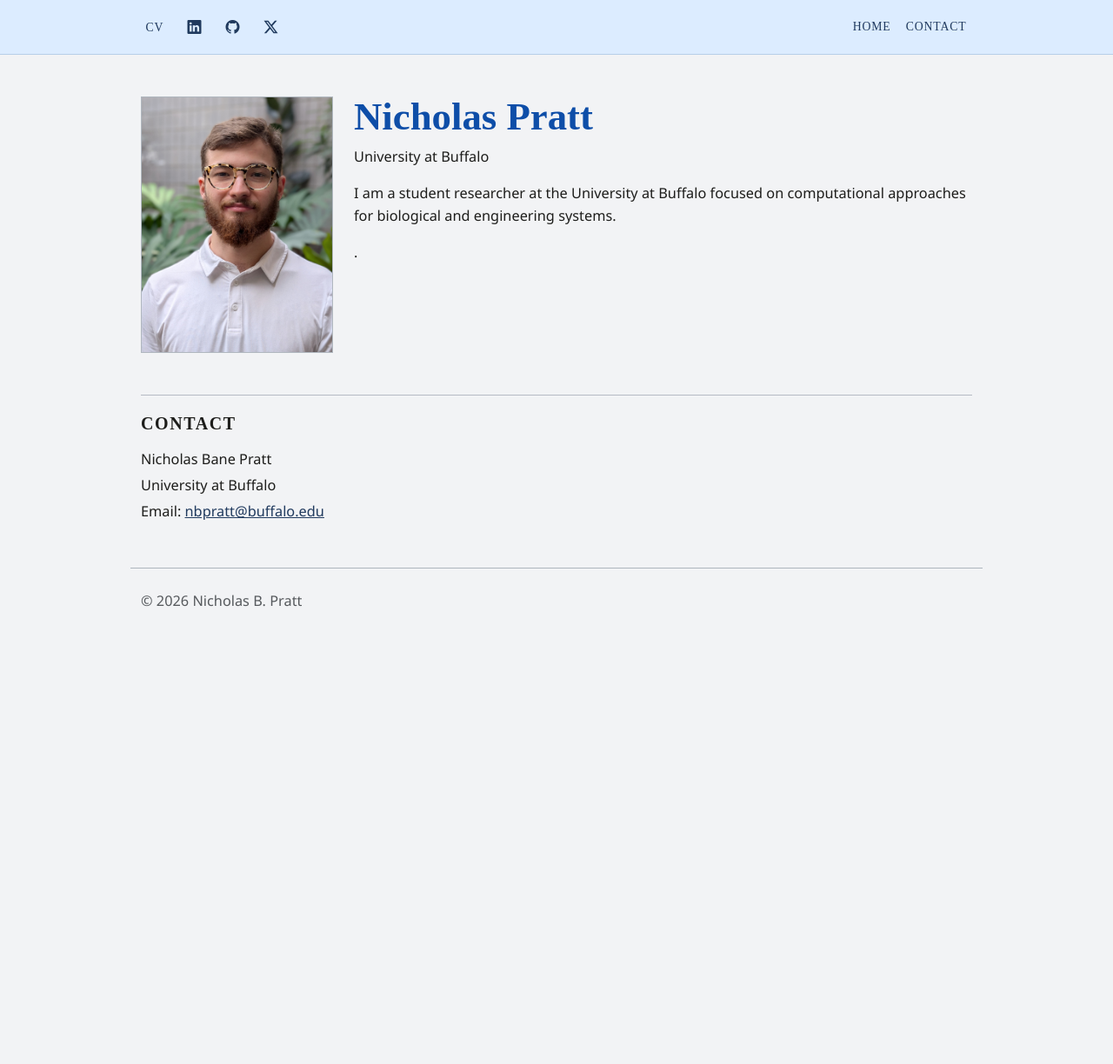
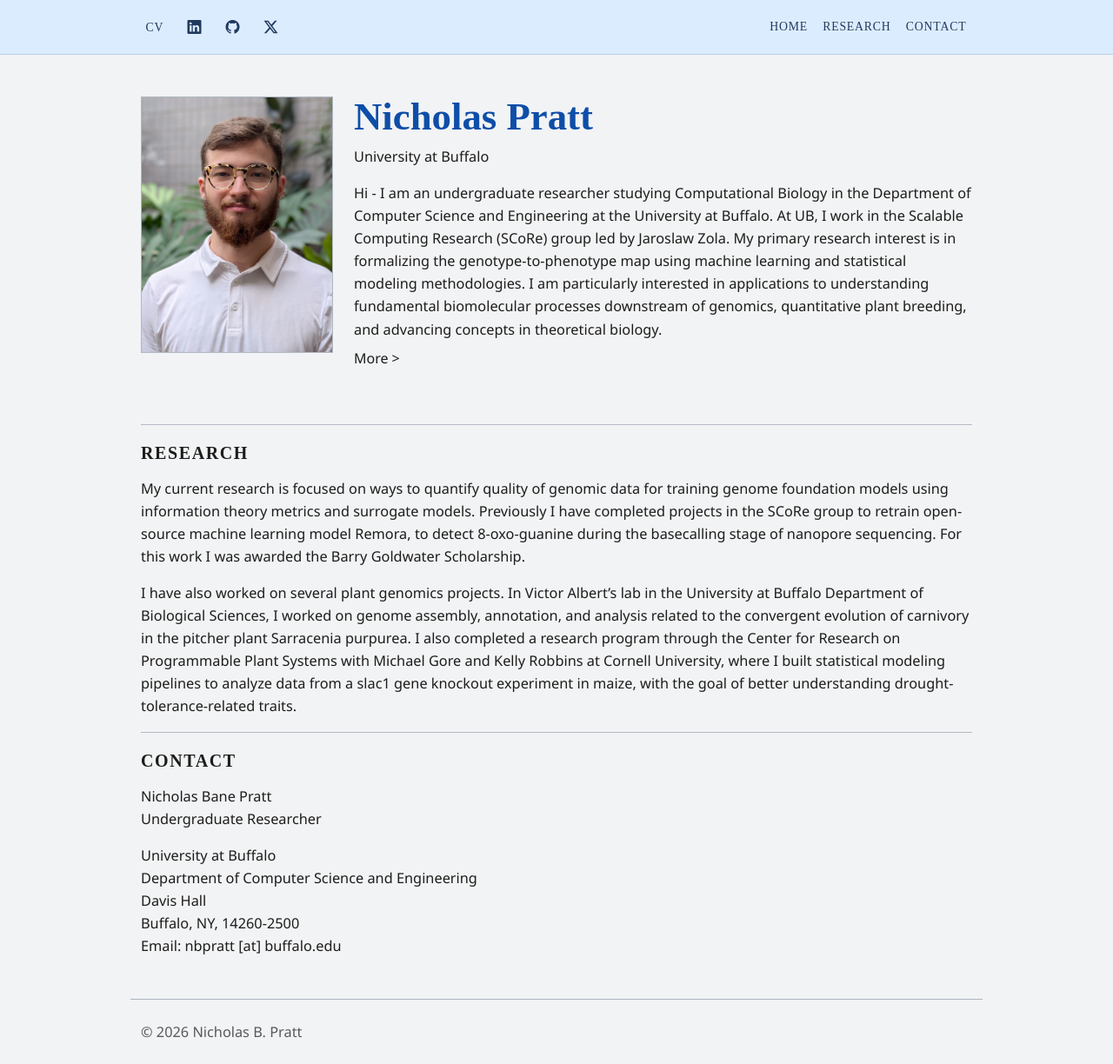
Before and after one commit to pratt-83/nicholasbpratt, a Jekyll site: the page built from index.md, in a window 1280 px wide and 1224 px high. Shown: the whole window at 87% size. Built offline with Jekyll 4.4.1, drawn with Linux system fonts in a browser that asks for light colours.

Commit message:
Edits to web
edit layout and add information

```diff
--- a/_data/profile.yml
+++ b/_data/profile.yml
@@ -3,13 +3,18 @@ main_name: Nicholas Pratt
 contact_name: Nicholas Bane Pratt
 role: Undergraduate Researcher
 institution: University at Buffalo
-email: nbpratt@buffalo.edu
+department: Department of Computer Science and Engineering
+address_line1: Davis Hall
+address_line2: Buffalo, NY, 14260-2500
+email: nbpratt [at] buffalo.edu
 image: /Nicholas_Pratt_Original.jpg
 image_alt: Nicholas B. Pratt
 
 navigation:
   - label: Home
     href: "#home"
+  - label: Research
+    href: "#research"
   - label: Contact
     href: "#contact"
 
@@ -24,5 +29,9 @@ social_links:
     href: https://x.com/nicholasbpratt
 
 about:
-  - I am a student researcher at the University at Buffalo focused on computational approaches for biological and engineering systems.
-  - .
+  - Hi - I am an undergraduate researcher studying Computational Biology in the Department of Computer Science and Engineering at the University at Buffalo. At UB, I work in the Scalable Computing Research (SCoRe) group led by Jaroslaw Zola. My primary research interest is in formalizing the genotype-to-phenotype map using machine learning and statistical modeling methodologies. I am particularly interested in applications to understanding fundamental biomolecular processes downstream of genomics, quantitative plant breeding, and advancing concepts in theoretical biology.
+  - Outside of my professional life I love to be outdoors gardening, in my garden I grow mostly perennial fruits like currents and elderberries. I also lead an effort to restore a former dump site near my house to its native habitat by propagating and planting native species. I love to hike where my goal is to reach the highest point of all 50 states, as of March 2026, my standing is 10/50. I also interested in Central and Eastern European history and current geopolitics which I study both as a hobby and at university where I studied abroad in Czechia as a U.S. Department of Defense Gilman Scholar.
+
+research:
+  - My current research is focused on ways to quantify quality of genomic data for training genome foundation models using information theory metrics and surrogate models. Previously I have completed projects in the SCoRe group to retrain open-source machine learning model Remora, to detect 8-oxo-guanine during the basecalling stage of nanopore sequencing. For this work I was awarded the Barry Goldwater Scholarship.
+  - I have also worked on several plant genomics projects. In Victor Albert’s lab in the University at Buffalo Department of Biological Sciences, I worked on genome assembly, annotation, and analysis related to the convergent evolution of carnivory in the pitcher plant Sarracenia purpurea. I also completed a research program through the Center for Research on Programmable Plant Systems with Michael Gore and Kelly Robbins at Cornell University, where I built statistical modeling pipelines to analyze data from a slac1 gene knockout experiment in maize, with the goal of better understanding drought-tolerance-related traits.
--- a/assets/css/main.css
+++ b/assets/css/main.css
@@ -92,6 +92,39 @@ body {
   filter: saturate(0.9) contrast(1.04);
 }
 
+.about-more {
+  margin-bottom: 1rem;
+}
+
+.about-more summary {
+  cursor: pointer;
+  list-style: none;
+  display: inline-flex;
+  align-items: center;
+  user-select: none;
+}
+
+.about-more summary::-webkit-details-marker {
+  display: none;
+}
+
+.about-toggle-icon {
+  display: inline-block;
+  font-size: 1rem;
+  line-height: 1;
+  margin-left: 0.25rem;
+  transition: transform 0.2s ease;
+}
+
+.about-more[open] .about-toggle-icon {
+  transform: rotate(90deg);
+}
+
+.about-extra {
+  margin-top: 0.5rem;
+  font-size: 0.9rem;
+}
+
 h1,
 h2,
 h3 {
--- a/index.md
+++ b/index.md
@@ -17,15 +17,35 @@ title: Home
   <div class="col-12 col-md-8 col-lg-9">
     <h1 class="display-name mb-2">{{ profile.main_name | default: profile.name }}</h1>
     <p class="mb-3">{{ profile.institution }}</p>
-    {% for paragraph in profile.about %}
-      <p class="mb-3">{{ paragraph }}</p>
-    {% endfor %}
+    <p class="mb-2">{{ profile.about | first }}</p>
+    {% if profile.about.size > 1 %}
+      <details class="about-more">
+        <summary aria-label="Show more about me">
+          <span class="about-toggle-label">More</span>
+          <span class="about-toggle-icon" aria-hidden="true">&gt;</span>
+        </summary>
+        {% for paragraph in profile.about offset:1 %}
+          <p class="about-extra mb-0">{{ paragraph }}</p>
+        {% endfor %}
+      </details>
+    {% endif %}
   </div>
+</section>
+
+<section id="research" class="section-block">
+  <h2>Research</h2>
+  {% for paragraph in profile.research %}
+    <p class="mb-3">{{ paragraph }}</p>
+  {% endfor %}
 </section>
 
 <section id="contact" class="section-block">
   <h2>Contact</h2>
-  <p class="mb-1">{{ profile.contact_name | default: profile.name }}</p>
-  <p class="mb-1">{{ profile.institution }}</p>
-  <p class="mb-1">Email: <a href="mailto:{{ profile.email }}">{{ profile.email }}</a></p>
+  <p class="mb-0">{{ profile.contact_name | default: profile.name }}</p>
+  <p class="mb-3">{{ profile.role }}</p>
+  <p class="mb-0">{{ profile.institution }}</p>
+  <p class="mb-0">{{ profile.department }}</p>
+  <p class="mb-0">{{ profile.address_line1 }}</p>
+  <p class="mb-0">{{ profile.address_line2 }}</p>
+  <p class="mb-0">Email: {{ profile.email }}</p>
 </section>
```
Also changed, not shown: 2 other files.
